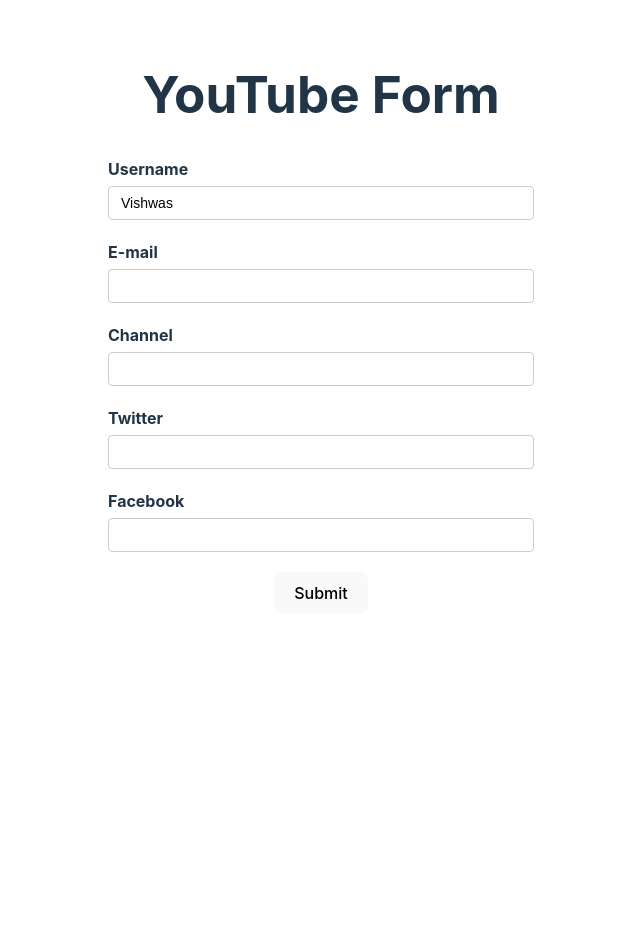
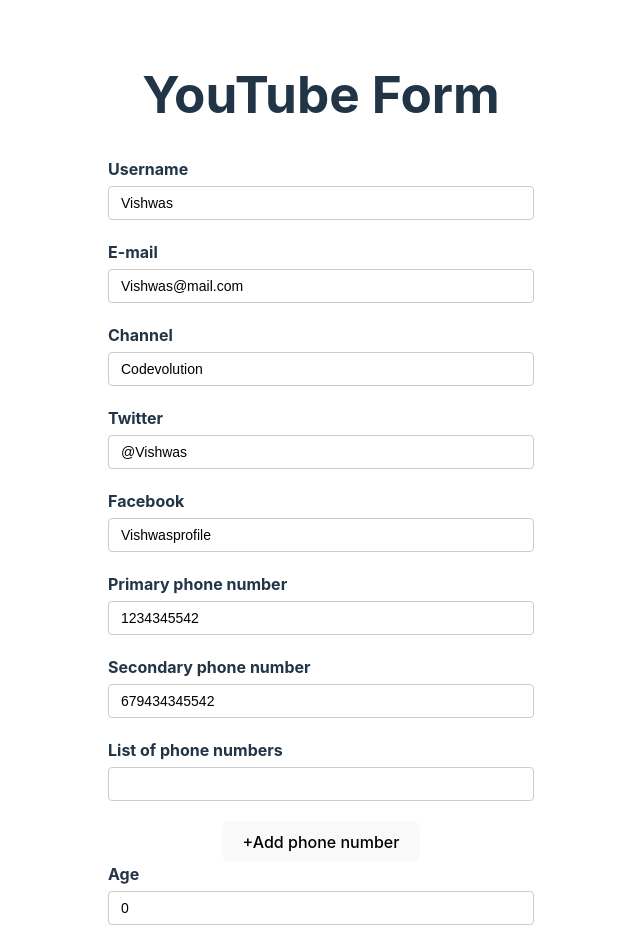
Before and after one commit to Haroonabdulrazaq/reduxtoolkit-demo, a React (Vite) app in the folder react-hook-form/: page / in a window 1280 px wide. Shown: the top 949 px of the page, without its empty margins (319-959 px from the left). Before the commit the page ends 800 px from the top, so only its background shows below. Built offline with nearby package versions, Linux system fonts and the light colour scheme.

Commit message:
Add getValues from form

```diff
--- a/react-hook-form/src/components/YoutubeForm.tsx
+++ b/react-hook-form/src/components/YoutubeForm.tsx
@@ -1,4 +1,5 @@
-import { useForm } from 'react-hook-form';
+import { useEffect } from 'react';
+import { useForm, useFieldArray } from 'react-hook-form';
 import { DevTool } from '@hookform/devtools';
 
 type FormValues = {
@@ -8,32 +9,61 @@
   social: {
     twitter: string,
     facebook: string
-  }
+  },
+  phoneNumbers: string[],
+  phNumbers: {
+    number: string
+  }[],
+  age: number,
+  dob: Date
 };
 
 export const YouTubeForm = () => {
 
   const form = useForm<FormValues>({
     defaultValues: {
-        username: 'Vishwas',
-        email: '',
-        channel: '',
-        social: {
-          twitter: '',
-          facebook: ''
-        }
+      username: 'Vishwas',
+      email: 'Vishwas@mail.com',
+      channel: 'Codevolution',
+      social: {
+        twitter: '@Vishwas',
+        facebook: 'Vishwasprofile'
+      },
+      phoneNumbers: ["1234345542", "679434345542"],
+      phNumbers: [{number: ''}],
+      age: 0,
+      dob: new Date(), // Date Tue May 28 2024 15:42:20 GMT+0100
     }
   });
-  const { register, control, handleSubmit, formState } = form;
+
+  const { register, control, handleSubmit, formState, watch, getValues } = form;
   const { errors } = formState;
+
+  // const watchUsername = watch();
+
+ const { fields, append, remove } = useFieldArray({
+    name: 'phNumbers',
+    control
+  })
+
+  const handleGetValues = () =>{
+    console.log('GetValues', getValues("social.facebook"));
+  }
   const onSubmit = (data: FormValues) => {
     console.log(data);
-    console.log(formState);
   }
+
+  useEffect(()=>{
+    const subscribe = watch((value)=> {
+      console.log(value);
+    });
+    return ()=> subscribe.unsubscribe();
+  }, [watch])
 
   return (
     <div>
-      <h1>YouTube Form</h1>
+      <h1>YouTube Form </h1>
+      {/* <h3>Watched Value {JSON.stringify(watchUsername)}</h3> */}
 
       <form onSubmit={handleSubmit(onSubmit)} noValidate>
         <div className='form-control'>
@@ -69,13 +99,68 @@
         </div>
         <div className='form-control'>
           <label htmlFor="twitter">Twitter</label>
-          <input type="text" id="twitter" {...register("social.twitter")} />
+          <input type="text" id="twitter" {...register("social.twitter", {
+            required: {
+             value: true,
+              message: "Twitter is required mdfka"
+            }
+          })} />
+          <p className='error'>{errors.social?.twitter?.message}</p>
         </div>
         <div className='form-control'>
           <label htmlFor="facebook">Facebook</label>
-          <input type="text" id="facebook" {...register("social.facebook")} />
+          <input type="text" id="facebook" {...register("social.facebook", {
+            required: {
+             value: true,
+              message: "Facebook is required mdfka"
+            }
+          })} />
+          <p className='error'>{errors.social?.facebook?.message}</p>
+        </div>
+        <div className='form-control'>
+          <label htmlFor="primary-phone">Primary phone number</label>
+          <input type="text" id="primary-phone" {...register("phoneNumbers.0", {
+            required: "Primary phone number is required",
+          })} />
+          <p className='error'> {errors?.phoneNumbers?.["0"]?.message}</p>
+        </div>
+        <div className='form-control'>
+          <label htmlFor="secondary-phone">Secondary phone number</label>
+          <input type="text" id="secondary-phone" {...register("phoneNumbers.1", {
+            required: "Secondary phone number is required",
+          })} />
+          <p className='error'> {errors?.phoneNumbers?.["1"]?.message}</p>
+        </div>
+        <div>
+          <label htmlFor="">List of phone numbers</label>
+          <div>
+              {fields.map((field, index) => (
+                  <div className='form-control' key={field.id}>
+                    <input type="text" {...register(`phNumbers.${index}.number` as const )} />
+                    {index > 0 && <button type='button' onClick={()=> remove(index) }>Remove</button>}
+                  </div>
+                ))}
+                <button type='button' onClick={()=> append({number: ""})}>+Add phone number</button>
+          </div>
+        </div>
+        <div className='form-control'>
+          <label htmlFor="age">Age</label>
+          <input type="text" id="age" {...register("age", {
+            valueAsNumber: true,
+            required: "Age is required",
+          })} />
+          <p className='error'>{errors.age?.message}</p>
+        </div>
+        <div className='form-control'>
+          <label htmlFor="dob">DOB</label>
+          <input type="date" id="dob" {...register("dob", {
+            valueAsDate: true,
+            required: "Dob is required",
+          })} />
+          <p className='error'>{errors.dob?.message}</p>
         </div>
         <button>Submit</button>
+        <button type='button' onClick={handleGetValues}>Get Value</button>
       </form>
       <DevTool control={control}/>
     </div>
```
